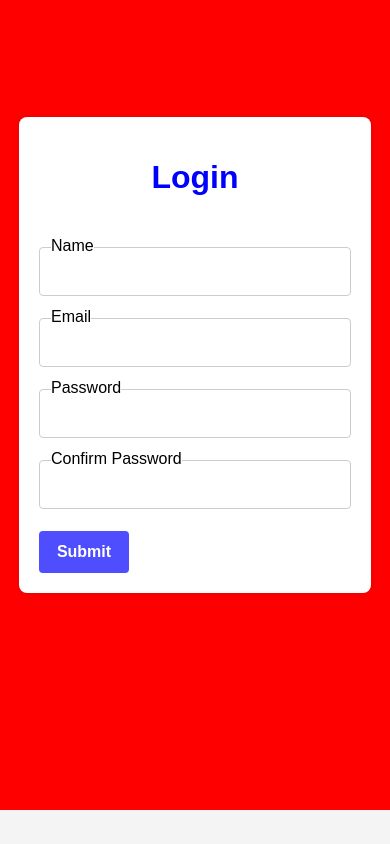
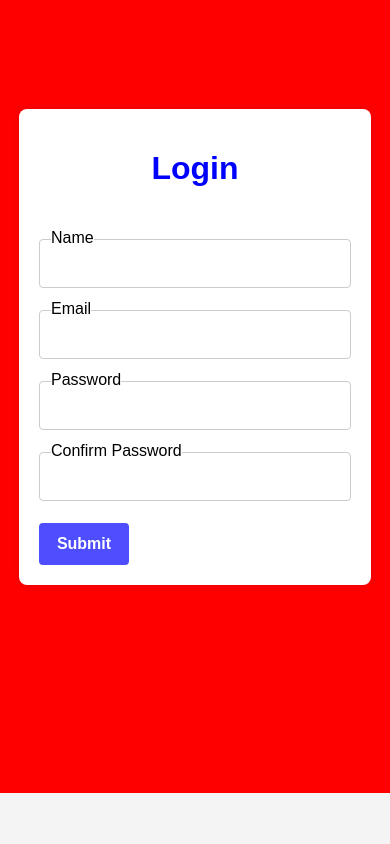
Before and after one commit to adnan2188/Formik_Form, a React (Vite) app: page / in a window 390 px wide. Built offline with nearby package versions, Linux system fonts and the light colour scheme.

Commit message:
background color changed

```diff
--- a/src/components/My_style.css
+++ b/src/components/My_style.css
@@ -102,7 +102,7 @@ p {
 
     .container {
         background-color: red;
-        height: 96vh;
+        height: 94vh;
     }
 
     form {
```
